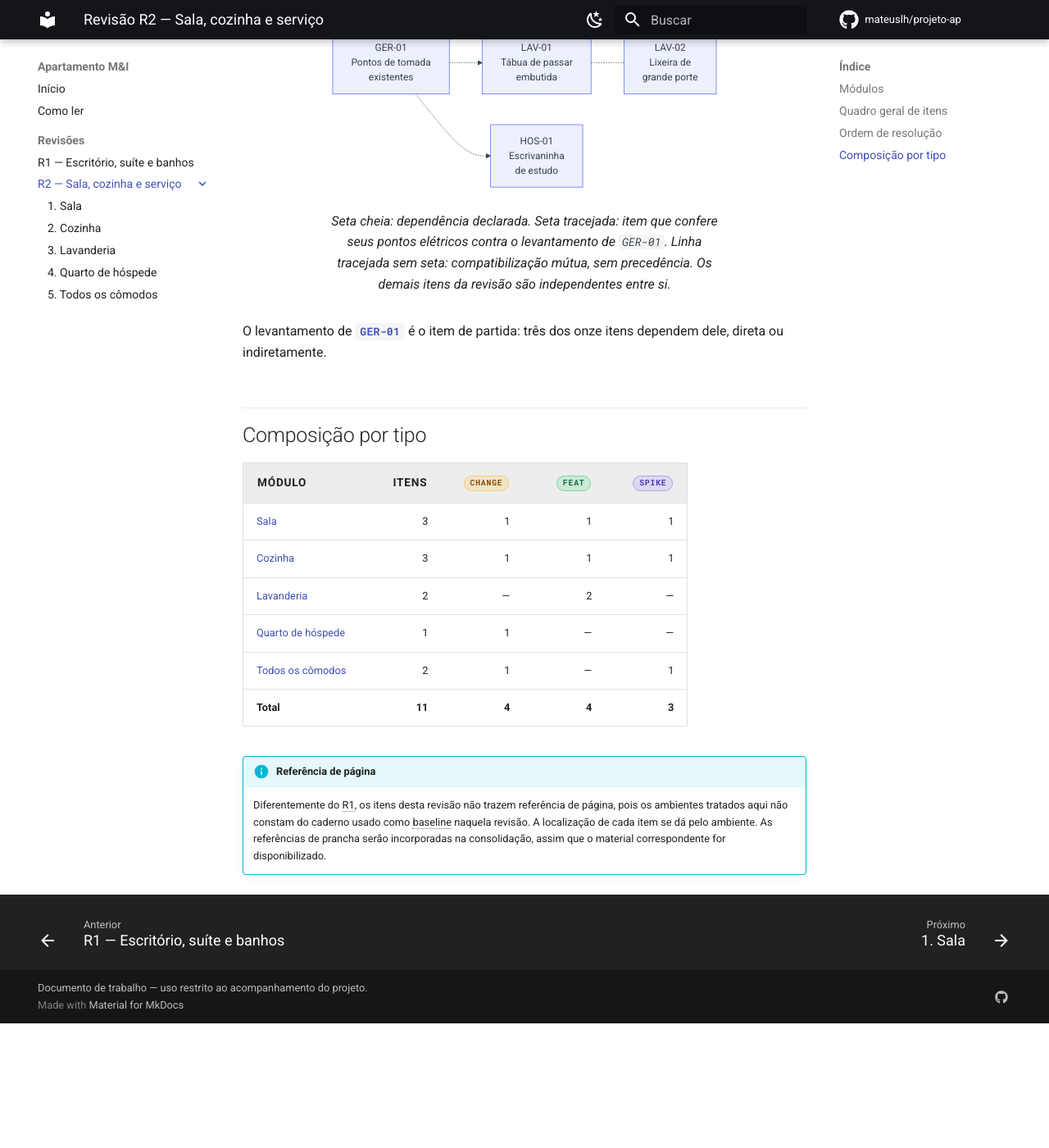
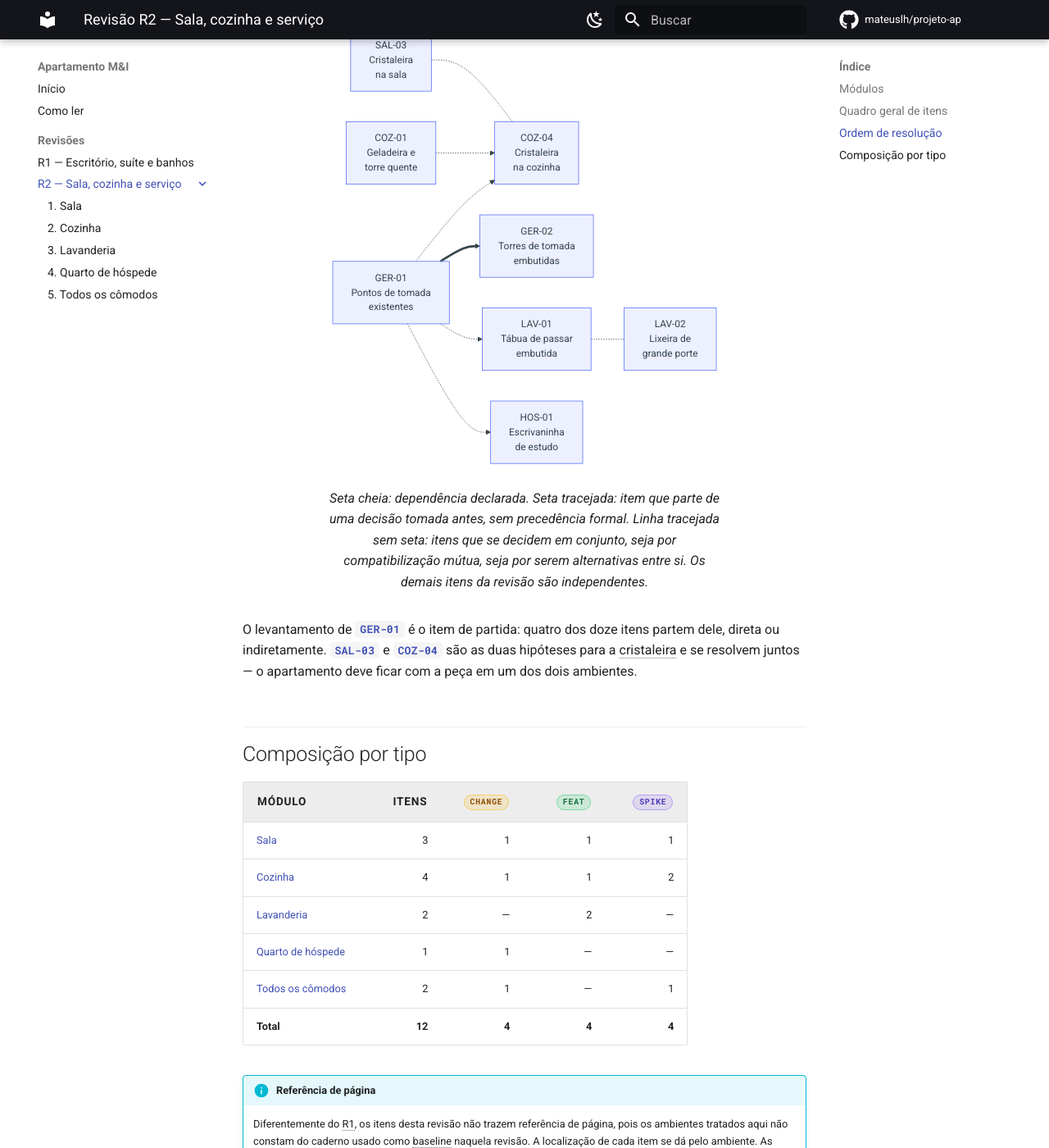
Before and after one commit to mateuslh/projeto-ap, an MkDocs documentation site: the page built from docs/r2/index.md, in a window 1280 px wide and 1400 px high, scrolled down 2215 px. Shown: the whole window at 82% size. Built offline with MkDocs 1.6.1 and Material for MkDocs 9.7.7, drawn with Linux system fonts in a browser that asks for light colours; comment, search, counter and statistics services are not loaded; before the commit the page ends 3463 px from its top, so only the background shows below that; some of the changed text lies outside the part shown.

Commit message:
docs: adiciona COZ-04, cristaleira voltada para o corredor
Nova hipótese para a cristaleira, na cozinha, com a face de exposição
voltada para o corredor — nicho embutido na lateral da torre de marcenaria.
Traz as duas imagens de referência, em grid com legenda.

SAL-03 e COZ-04 passam a ser as duas hipóteses para a mesma peça: podem ser
descartadas individualmente, mas não as duas ao mesmo tempo. Ambos os itens
ganham callout explicitando a decisão conjunta, e o critério de aceite de
cada um passa a exigir a recomendação considerando o outro.

As imagens estavam em site/, que é gerado e ignorado pelo git; movidas para
docs/assets/.

Contagens atualizadas na home, no índice da R2, no grafo de ordem de
resolução e no README: R2 vai a 12 itens (4 change, 4 feat, 4 spike) e o
total a 35. Conferidas contra a contagem real dos arquivos.

````diff
--- a/docs/r2/index.md
+++ b/docs/r2/index.md
@@ -1,7 +1,7 @@
 # Revisão R2 — Sala, cozinha e serviço
 
 <div class="crumb" markdown>
-:material-home-outline: [Início](../index.md) › **Revisão R2** &nbsp;·&nbsp; 5 módulos &nbsp;·&nbsp; 11 itens &nbsp;·&nbsp; baseline não disponível
+:material-home-outline: [Início](../index.md) › **Revisão R2** &nbsp;·&nbsp; 5 módulos &nbsp;·&nbsp; 12 itens &nbsp;·&nbsp; baseline não disponível
 </div>
 
 Complementa a [Revisão R1](../r1.md), que tratou de escritório, suíte, banho suíte e banho
@@ -29,11 +29,12 @@
 
     ---
 
-    Posição da geladeira, supressão do passa-pratos e lixeira embutida.
+    Posição da geladeira, supressão do passa-pratos, lixeira embutida e
+    cristaleira voltada para o corredor.
 
-    `change`{ .t .t-change } `feat`{ .t .t-feat } `spike`{ .t .t-spike }
+    `change`{ .t .t-change } `feat`{ .t .t-feat } `spike`{ .t .t-spike } `spike`{ .t .t-spike }
 
-    [:octicons-arrow-right-24: 3 itens](cozinha.md)
+    [:octicons-arrow-right-24: 4 itens](cozinha.md)
 
 -   :material-washing-machine:{ .lg .middle } &nbsp; **3. Lavanderia**
 
@@ -73,10 +74,11 @@
 |---|---|---|---|---|
 | [`SAL-01`](sala.md#sal-01) | Gabinete sob a pia estendido até o piso | Sala | `change`{ .t .t-change } | — |
 | [`SAL-02`](sala.md#sal-02) | Gaveta oculta no aparador da entrada | Sala | `feat`{ .t .t-feat } | — |
-| [`SAL-03`](sala.md#sal-03) | Estudo de cristaleira | Sala | `spike`{ .t .t-spike } | — |
+| [`SAL-03`](sala.md#sal-03) | Estudo de cristaleira | Sala | `spike`{ .t .t-spike } | relacionado a [`COZ-04`](cozinha.md#coz-04) |
 | [`COZ-01`](cozinha.md#coz-01) | Estudo de troca de posição entre geladeira e torre quente | Cozinha | `spike`{ .t .t-spike } | — |
 | [`COZ-02`](cozinha.md#coz-02) | Supressão do passa-pratos | Cozinha | `change`{ .t .t-change } | — |
 | [`COZ-03`](cozinha.md#coz-03) | Lixeira embutida na bancada de mármore | Cozinha | `feat`{ .t .t-feat } | — |
+| [`COZ-04`](cozinha.md#coz-04) | Estudo de cristaleira voltada para o corredor | Cozinha | `spike`{ .t .t-spike } | relacionado a [`SAL-03`](sala.md#sal-03) |
 | [`LAV-01`](lavanderia.md#lav-01) | Tábua de passar embutida | Lavanderia | `feat`{ .t .t-feat } | — |
 | [`LAV-02`](lavanderia.md#lav-02) | Lugar para lixeira de grande porte | Lavanderia | `feat`{ .t .t-feat } | — |
 | [`HOS-01`](hospede.md#hos-01) | Reformulação da escrivaninha para uso de estudo | Quarto de hóspede | `change`{ .t .t-change } | — |
@@ -87,6 +89,9 @@
 
 ```mermaid
 flowchart LR
+  SAL03["SAL-03<br/>Cristaleira<br/>na sala"]
+  COZ04["COZ-04<br/>Cristaleira<br/>na cozinha"]
+  COZ01["COZ-01<br/>Geladeira e<br/>torre quente"]
   GER01["GER-01<br/>Pontos de tomada<br/>existentes"]
   GER02["GER-02<br/>Torres de tomada<br/>embutidas"]
   LAV01["LAV-01<br/>Tábua de passar<br/>embutida"]
@@ -96,28 +101,34 @@
   GER01 ==> GER02
   GER01 -.-> LAV01
   GER01 -.-> HOS01
+  GER01 -.-> COZ04
+  COZ01 -.-> COZ04
   LAV01 -.- LAV02
+  SAL03 -.- COZ04
 ```
 
 /// caption
-Seta cheia: dependência declarada. Seta tracejada: item que confere seus pontos elétricos
-contra o levantamento de `GER-01`. Linha tracejada sem seta: compatibilização mútua, sem
-precedência. Os demais itens da revisão são independentes entre si.
+Seta cheia: dependência declarada. Seta tracejada: item que parte de uma decisão tomada antes,
+sem precedência formal. Linha tracejada sem seta: itens que se decidem em conjunto, seja por
+compatibilização mútua, seja por serem alternativas entre si. Os demais itens da revisão são
+independentes.
 ///
 
-O levantamento de [`GER-01`](geral.md#ger-01) é o item de partida: três dos onze itens
-dependem dele, direta ou indiretamente.
+O levantamento de [`GER-01`](geral.md#ger-01) é o item de partida: quatro dos doze itens
+partem dele, direta ou indiretamente. [`SAL-03`](sala.md#sal-03) e
+[`COZ-04`](cozinha.md#coz-04) são as duas hipóteses para a cristaleira e se resolvem juntos —
+o apartamento deve ficar com a peça em um dos dois ambientes.
 
 ## Composição por tipo
 
 | Módulo | Itens | `change`{ .t .t-change } | `feat`{ .t .t-feat } | `spike`{ .t .t-spike } |
 |---|---:|---:|---:|---:|
 | [Sala](sala.md) | 3 | 1 | 1 | 1 |
-| [Cozinha](cozinha.md) | 3 | 1 | 1 | 1 |
+| [Cozinha](cozinha.md) | 4 | 1 | 1 | 2 |
 | [Lavanderia](lavanderia.md) | 2 | — | 2 | — |
 | [Quarto de hóspede](hospede.md) | 1 | 1 | — | — |
 | [Todos os cômodos](geral.md) | 2 | 1 | — | 1 |
-| **Total** | **11** | **4** | **4** | **3** |
+| **Total** | **12** | **4** | **4** | **4** |
 
 !!! info "Referência de página"
 
````
Also changed, not shown: README.md (+2 -2 lines), docs/index.md (+5 -5 lines), docs/r2/cozinha.md (+49 -1 lines), docs/r2/sala.md (+11 -4 lines), docs/assets/cristaleira_1.jpeg (added), docs/assets/cristaleira_2.jpeg (added).
